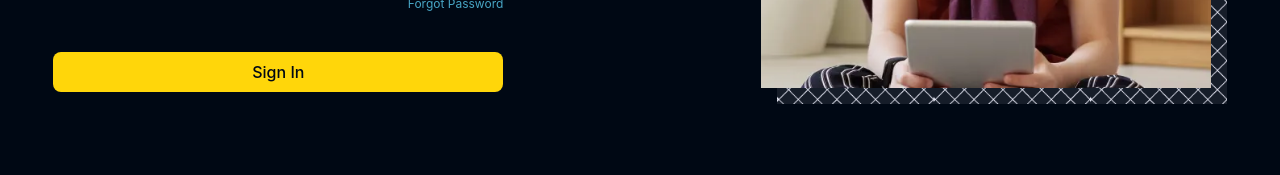
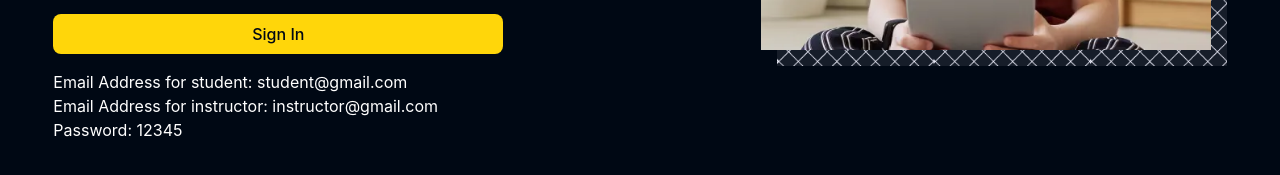
Before and after one commit to Akshit945/EdTech-Platform, a React (Create React App) app: page /login in a window 1280 px wide. Shown: the part 527-702 px from the top of the page. Built offline with nearby package versions, Linux system fonts and the light colour scheme; no server answers.

Commit message:
password added

```diff
--- a/src/components/core/Auth/LoginForm.jsx
+++ b/src/components/core/Auth/LoginForm.jsx
@@ -89,6 +89,11 @@ function LoginForm() {
       >
         Sign In
       </button>
+      <div className=" text-white">
+          Email Address for student: student@gmail.com<br />
+          Email Address for instructor: instructor@gmail.com<br/>
+          Password: 12345
+      </div>
     </form>
   )
 }
```
